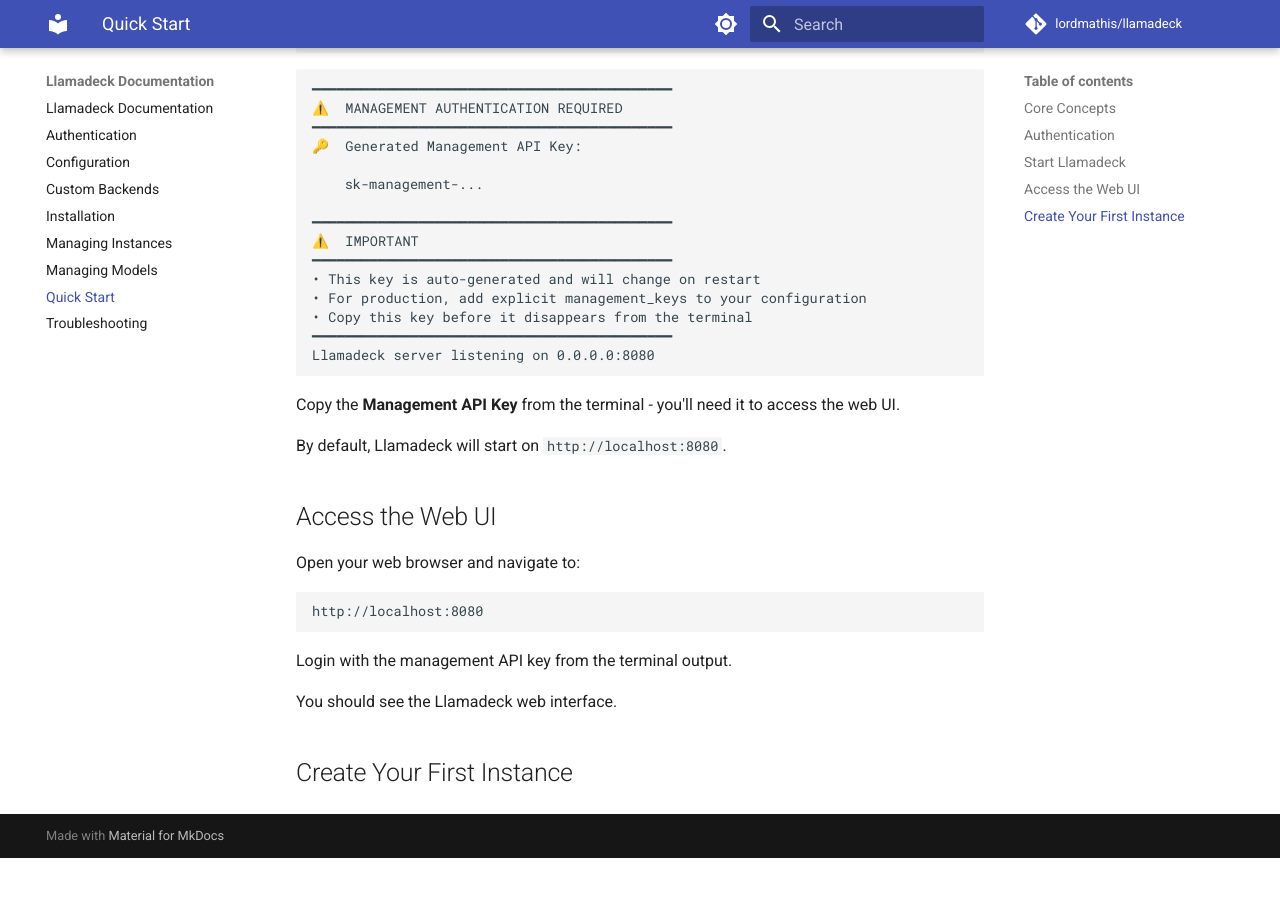
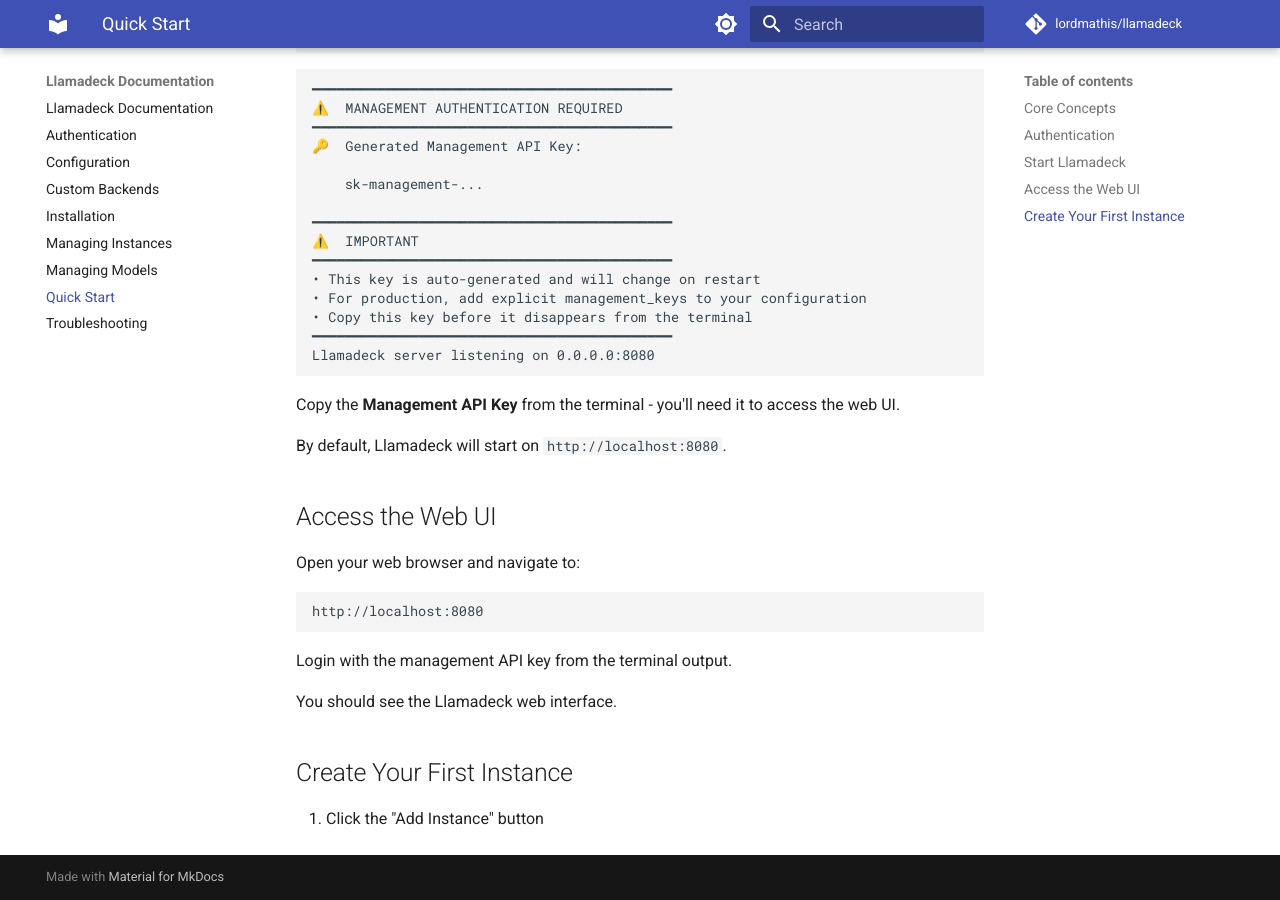
Before and after one commit to shiplaone2q/Llamadeck, an MkDocs documentation site: the page built from docs/quick-start.md, in a window 1280 px wide and 900 px high, scrolled down 1140 px. Built offline with MkDocs 1.6.1 and Material for MkDocs 9.7.7, drawn with Linux system fonts in a browser that asks for light colours; comment, search, counter and statistics services are not loaded; before the commit the page ends 1998 px from its top, so only the background shows below that.

```diff
--- a/docs/quick-start.md
+++ b/docs/quick-start.md
@@ -65,3 +65,5 @@ Login with the management API key from the terminal output.
 You should see the Llamadeck web interface.
 
 ## Create Your First Instance
+
+1. Click the "Add Instance" button
--- a/webui/src/components/ui/dialog.tsx
+++ b/webui/src/components/ui/dialog.tsx
@@ -48,3 +48,4 @@ function DialogOverlay({
 }
 
 function DialogContent({
+  className,
```
